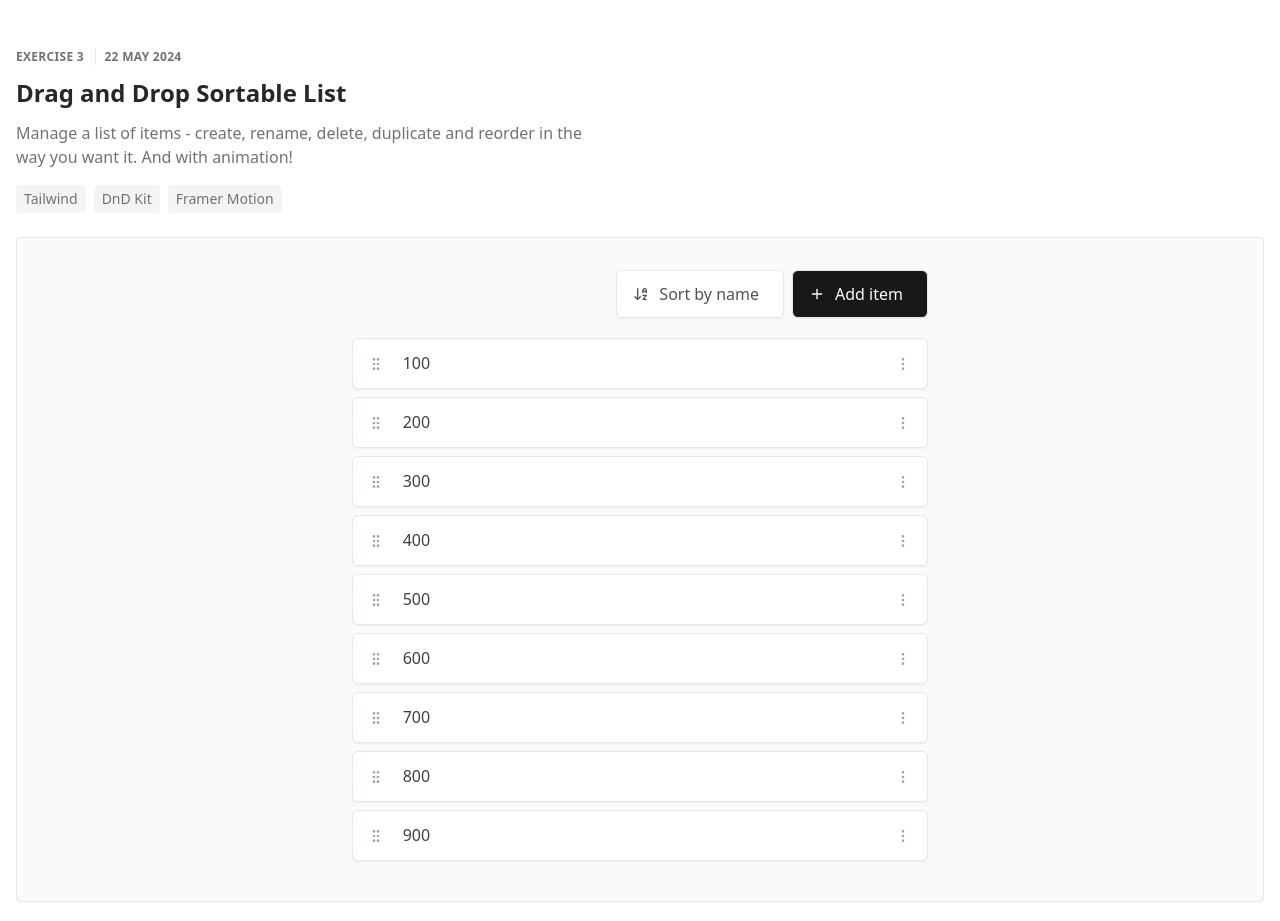
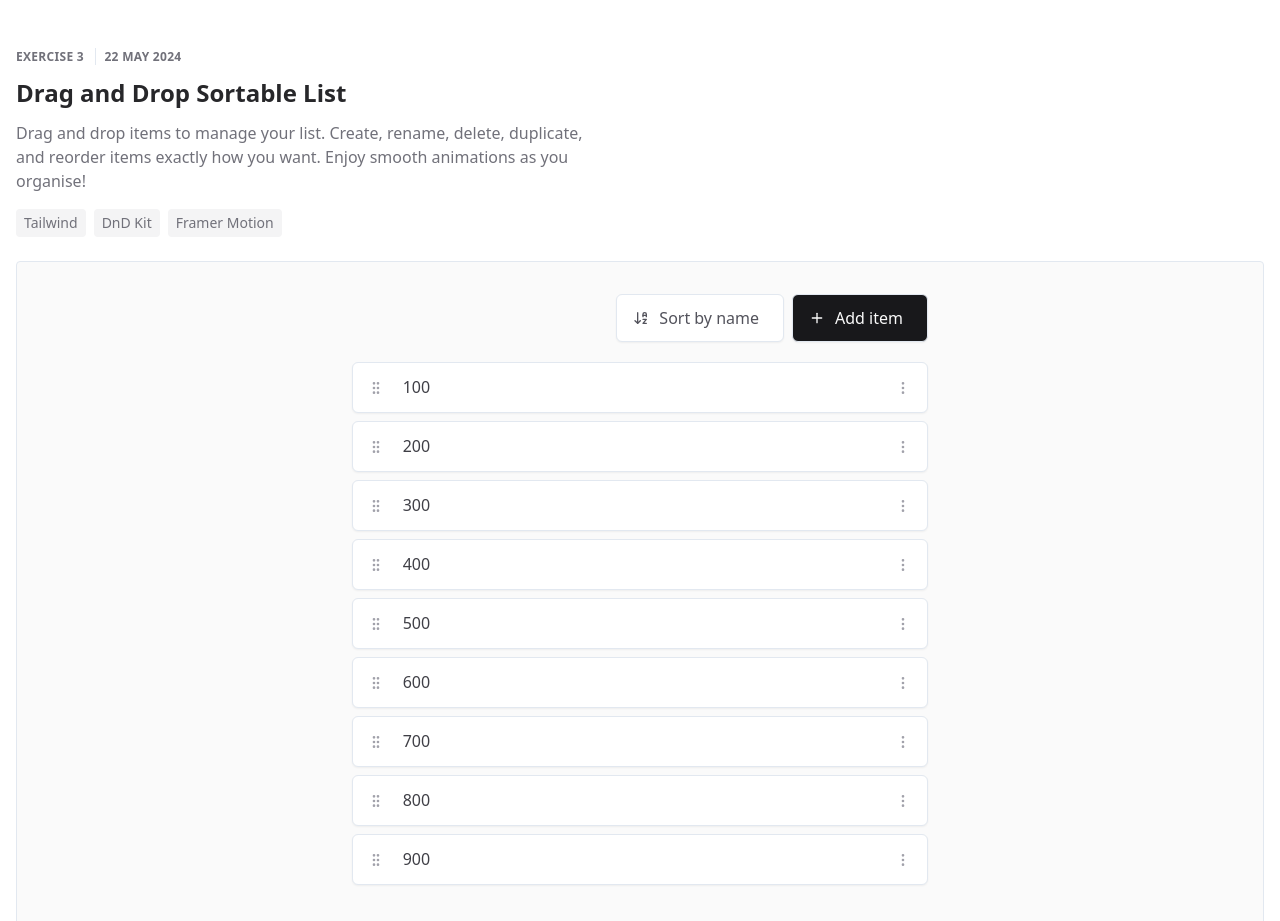
Before and after one commit to artylope/eieio, a Next.js app: page / in a window 1280 px wide. Shown: the part 1320-2241 px from the top of the page. Built offline with nearby package versions, Linux system fonts and the light colour scheme.

Commit message:
drap and drop copy

```diff
--- a/src/app/page.js
+++ b/src/app/page.js
@@ -45,7 +45,7 @@ export default function Home() {
             subtitle="3"
             date="22 May 2024"
             title="Drag and Drop Sortable List"
-            description="Manage a list of items - create, rename, delete, duplicate and reorder in the way you want it. And with animation!"
+            description="Drag and drop items to manage your list. Create, rename, delete, duplicate, and reorder items exactly how you want. Enjoy smooth animations as you organise!"
             libraries={[
               { name: 'Tailwind', link: 'https://tailwindcss.com/' },
               {
```
